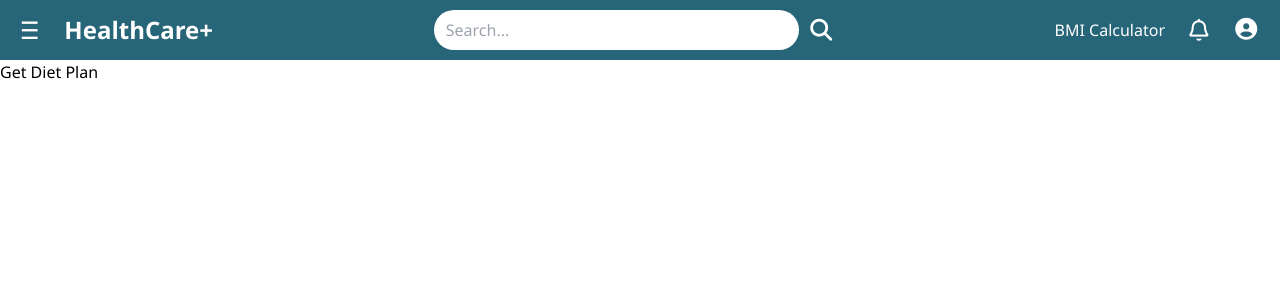
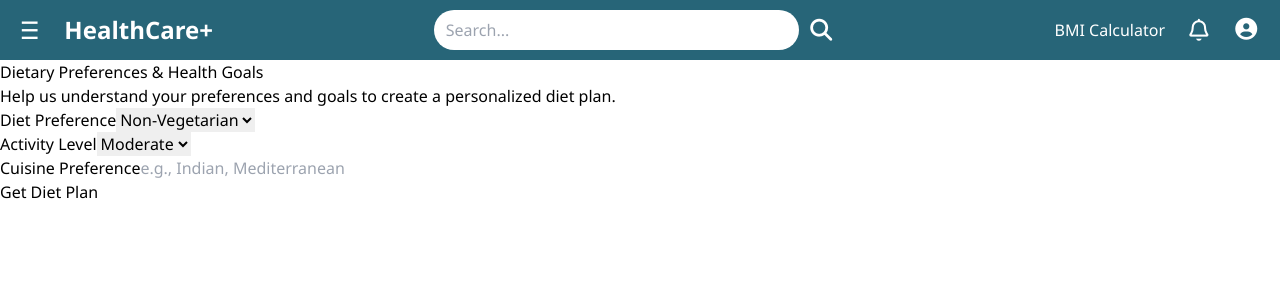
Before and after one commit to Health-Desk/HealthDesk-frontend, a React (Vite) app: page /dietPlan in a window 1280 px wide. Shown: the top 300 px of the page. Built offline with nearby package versions, Linux system fonts and the light colour scheme.

Commit message:
Enhance DietForm component with user input fields for dietary preferences and health goals

```diff
--- a/src/components/diet/DietForm.jsx
+++ b/src/components/diet/DietForm.jsx
@@ -1,20 +1,88 @@
+import React, { useState } from "react";
+
 function DietForm({ onSubmit }) {
+  const initialState = {
+    dietPreference: "Non-Vegetarian",
+    activityLevel: "Moderate",
+    cuisinePreference: "",
+
+    allergies: "",
+    favoriteFoods: "",
+    dislikedFoods: "",
+
+    hydrationLevel: "Moderate",
+
+    breakfast: "",
+    lunch: "",
+    dinner: "",
+    snacks: "",
+
+    healthGoal: "Weight Maintenance",
+  };
+
+  const [formData, setFormData] = useState(initialState);
+
   const handleSubmit = (e) => {
     e.preventDefault();
 
-    const formData = {
-      age: 20,
-      weight: 65,
-      goal: "muscle_gain",
-    };
+    onSubmit(formData); // Pass collected form data to parent component
+    setFormData(initialState); // Reset form state to initial values
+  };
 
-    onSubmit(formData);
+  const handleChange = (e) => {
+    const { name, value } = e.target;
+    setFormData((prev) => ({ ...prev, [name]: value }));
   };
 
   return (
-    <form onSubmit={handleSubmit}>
-      <button type="submit">Get Diet Plan</button>
-    </form>
+    <>
+      <h1>Dietary Preferences & Health Goals</h1>
+      <p>
+        Help us understand your preferences and goals to create a personalized
+        diet plan.
+      </p>
+
+      <form onSubmit={handleSubmit}>
+        <div>
+          <label>Diet Preference</label>
+          <select
+            name="dietPreference"
+            value={formData.dietPreference}
+            onChange={handleChange}
+          >
+            <option value="Vegetarian">Vegetarian</option>
+            <option value="Non-Vegetarian">Non-Vegetarian</option>
+            <option value="Vegan">Vegan</option>
+          </select>
+        </div>
+
+        <div>
+          <label>Activity Level</label>
+          <select
+            name="activityLevel"
+            value={formData.activityLevel}
+            onChange={handleChange}
+          >
+            <option value="Low">Low</option>
+            <option value="Moderate">Moderate</option>
+            <option value="High">High</option>
+          </select>
+        </div>
+
+        <div>
+          <label>Cuisine Preference</label>
+          <input
+            type="text"
+            name="cuisinePreference"
+            value={formData.cuisinePreference}
+            onChange={handleChange}
+            placeholder="e.g., Indian, Mediterranean"
+          />
+        </div>
+
+        <button type="submit">Get Diet Plan</button>
+      </form>
+    </>
   );
 }
 
```
